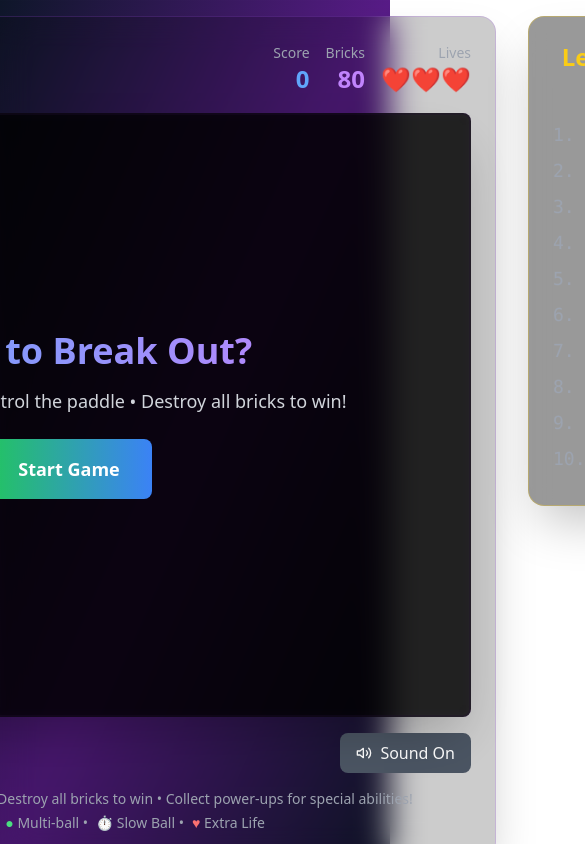
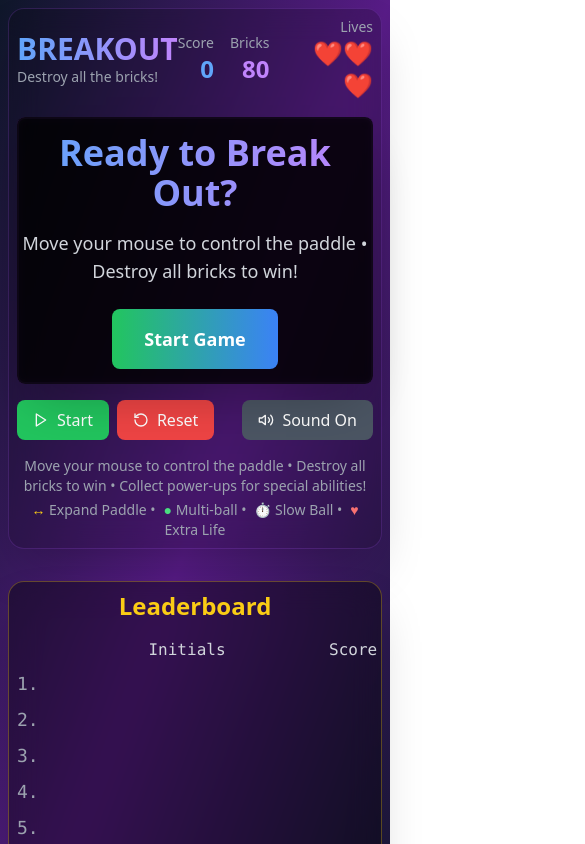
Before and after one commit to rahulchhabria/breakout-game, a React (Vite) app: page / in a window 390 px wide. Shown: the top 844 px of the page, 585 px wide, since content can reach past the window. Built offline with nearby package versions, Linux system fonts and the light colour scheme.

Commit message:
mobile responsive

```diff
--- a/src/components/PongGame.tsx
+++ b/src/components/PongGame.tsx
@@ -583,13 +583,13 @@ export default function PongGame() {
         ctx.strokeRect(brick.x, brick.y, brick.width, brick.height);
 
         // Draw icon for bonus/trap
-        if (brick.powerType && (brick as any).icon) {
+        if (brick.powerType && typeof (brick as { icon?: unknown }).icon === 'string') {
           ctx.globalAlpha = 1;
           ctx.font = '20px Arial';
           ctx.textAlign = 'center';
           ctx.textBaseline = 'middle';
           ctx.fillStyle = brick.powerType === 'bonus' ? '#fffde4' : '#ffb4b4';
-          ctx.fillText((brick as any).icon, brick.x + brick.width / 2, brick.y + brick.height / 2);
+          ctx.fillText((brick as { icon?: string }).icon!, brick.x + brick.width / 2, brick.y + brick.height / 2);
         }
 
         ctx.globalAlpha = 1;
@@ -697,6 +697,32 @@ export default function PongGame() {
     };
   }, [gameState.isPlaying, updateGame, render]);
 
+  // Touch controls for mobile (if not already present)
+  useEffect(() => {
+    const canvas = canvasRef.current;
+    if (!canvas) return;
+    const handleTouch = (e: TouchEvent) => {
+      if (!gameState.isPlaying || gameState.isPaused || gameState.gameOver || gameState.gameWon) return;
+      const rect = canvas.getBoundingClientRect();
+      const touch = e.touches[0];
+      const scaleX = canvas.width / rect.width;
+      const touchX = (touch.clientX - rect.left) * scaleX;
+      const paddleWidth = gameState.paddleExpanded ? PADDLE_WIDTH * 1.5 : PADDLE_WIDTH;
+      const paddleX = Math.max(0, Math.min(CANVAS_WIDTH - paddleWidth, touchX - paddleWidth / 2));
+      setGameState(prev => ({
+        ...prev,
+        paddle: { ...prev.paddle, x: paddleX, width: paddleWidth },
+      }));
+      e.preventDefault();
+    };
+    canvas.addEventListener('touchstart', handleTouch, { passive: false });
+    canvas.addEventListener('touchmove', handleTouch, { passive: false });
+    return () => {
+      canvas.removeEventListener('touchstart', handleTouch);
+      canvas.removeEventListener('touchmove', handleTouch);
+    };
+  }, [gameState.isPlaying, gameState.isPaused, gameState.gameOver, gameState.gameWon, gameState.paddleExpanded]);
+
   // Load leaderboard from localStorage
   useEffect(() => {
     const stored = localStorage.getItem('breakout-leaderboard');
@@ -724,9 +750,9 @@ export default function PongGame() {
   const remainingBricks = gameState.bricks.filter(brick => !brick.destroyed).length;
 
   return (
-    <div className="flex flex-col items-center justify-center min-h-screen bg-gradient-to-br from-slate-900 via-purple-900 to-slate-900 p-4">
-      <div className="flex flex-row gap-8">
-        <div className="bg-black/20 backdrop-blur-lg rounded-2xl p-6 shadow-2xl border border-purple-500/20">
+    <div className="flex flex-col items-center justify-center min-h-screen bg-gradient-to-br from-slate-900 via-purple-900 to-slate-900 p-2 sm:p-4 min-w-0">
+      <div className="flex flex-col sm:flex-row gap-4 sm:gap-8 w-full max-w-[900px] mx-auto">
+        <div className="bg-black/20 backdrop-blur-lg rounded-2xl p-2 sm:p-6 shadow-2xl border border-purple-500/20 w-full sm:w-auto">
           {/* Header */}
           <div className="flex justify-between items-center mb-4">
             <div className="text-white">
@@ -776,7 +802,8 @@ export default function PongGame() {
               ref={canvasRef}
               width={CANVAS_WIDTH}
               height={CANVAS_HEIGHT}
-              className="border-2 border-purple-500/30 rounded-lg shadow-2xl cursor-none"
+              style={{ width: '100%', maxWidth: 800, height: 'auto', aspectRatio: '4/3', touchAction: 'none' }}
+              className="border-2 border-purple-500/30 rounded-lg shadow-2xl select-none"
             />
 
             {/* Initials Prompt Overlay */}
@@ -936,7 +963,7 @@ export default function PongGame() {
           </div>
         </div>
         {/* Leaderboard Sidebar */}
-        <div className="bg-black/40 backdrop-blur-lg rounded-2xl p-6 shadow-2xl border border-yellow-400/30 min-w-[220px] max-w-[260px] flex flex-col items-center h-fit self-start">
+        <div className="bg-black/40 backdrop-blur-lg rounded-2xl p-2 sm:p-6 shadow-2xl border border-yellow-400/30 min-w-0 w-full sm:min-w-[220px] sm:max-w-[260px] flex flex-col items-center h-fit self-start mt-4 sm:mt-0">
           <h3 className="text-2xl font-bold mb-4 text-yellow-400">Leaderboard</h3>
           <div className="flex justify-between w-full mb-2 px-1">
             <span className="font-mono text-gray-300 w-6"></span>
```
